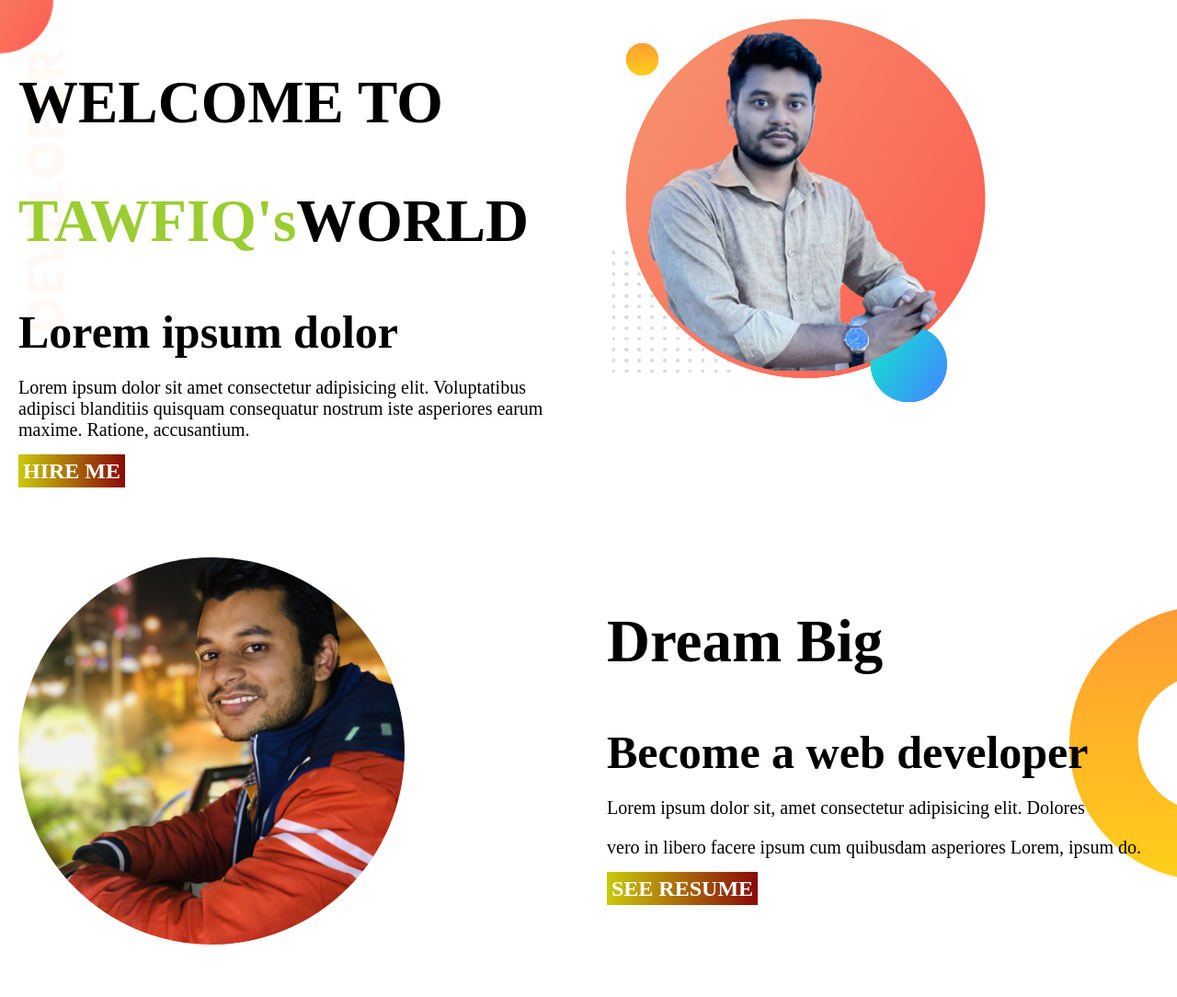
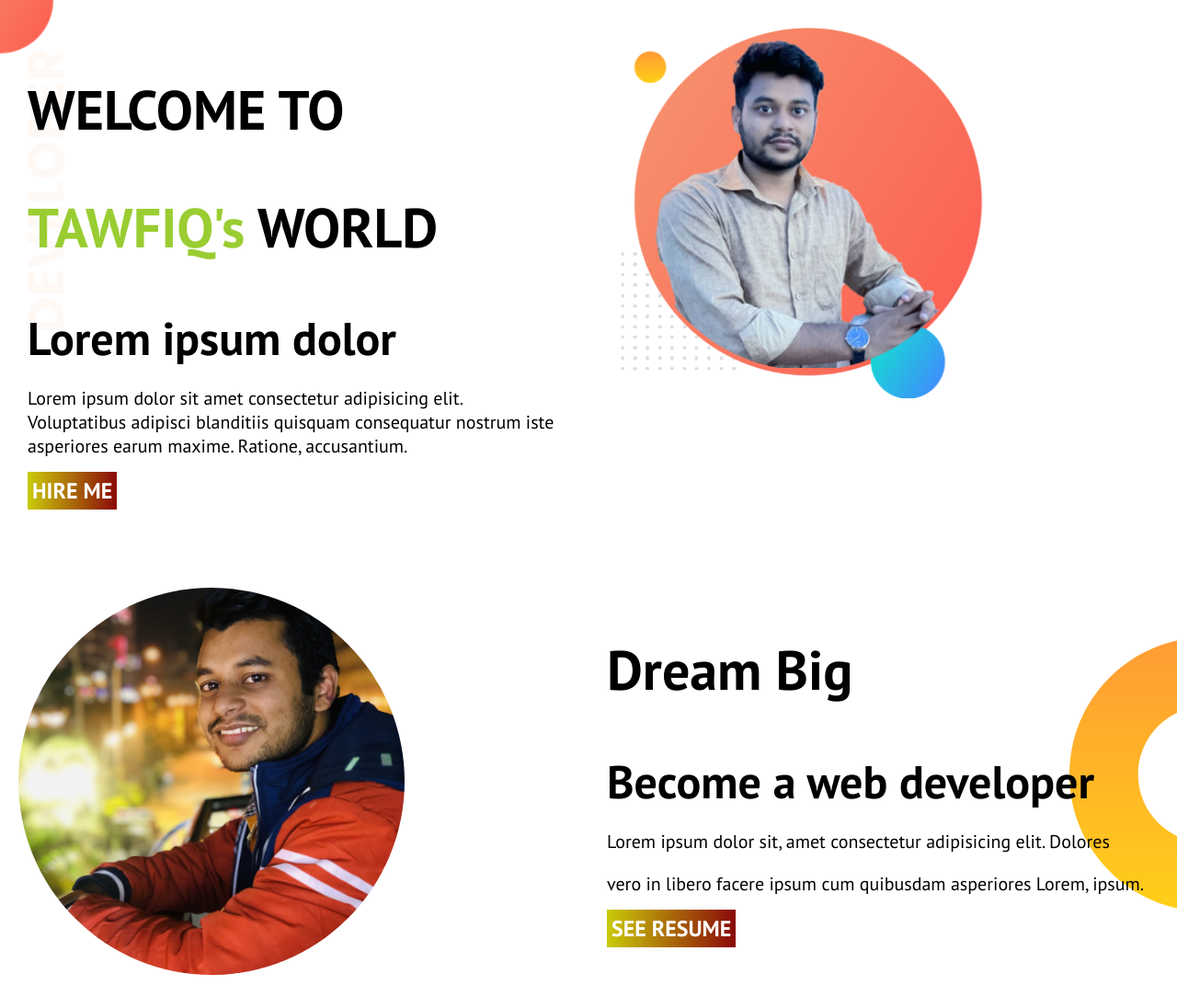
Before and after one commit to tawfiqealahi/my-first-portfolio, a plain HTML site: page index.html in a window 1280 px wide. Shown: the whole page at 92% size. Before the commit the page ends 1051 px from the top, so only its background shows below. Drawn offline with Linux system fonts and the light colour scheme.

Commit message:
second commit

```diff
--- a/index.html
+++ b/index.html
@@ -5,6 +5,9 @@
     <meta http-equiv="X-UA-Compatible" content="IE=edge">
     <meta name="viewport" content="width=device-width, initial-scale=1.0">
     <title>my-first-portfolio</title>
+    <link rel="preconnect" href="https://fonts.googleapis.com">
+<link rel="preconnect" href="https://fonts.gstatic.com" crossorigin>
+<link href="https://fonts.googleapis.com/css2?family=PT+Sans:wght@400;700&display=swap" rel="stylesheet">
     <link rel="stylesheet" href="style/style.css">
 </head>
 <body>
@@ -12,14 +15,14 @@
 
         <div class="half-width" >
             <h1>WELCOME TO</h1>
-            <H1><SPAN>TAWFIQ's</SPAN>WORLD</H1>
+            <H1><SPAN>TAWFIQ's </SPAN>WORLD</H1>
             <STRONG>Lorem ipsum dolor</STRONG>
             <p>Lorem ipsum dolor sit amet consectetur adipisicing elit. Voluptatibus adipisci blanditiis quisquam consequatur nostrum iste asperiores earum maxime. Ratione, accusantium.</p>
             <h2> <a target="_blank" href="#">   HIRE ME </a> </h2>
 
         </div>
         <div class="half-width">
-            <img src="img/my first portfolio 1.png" alt="">
+            <img src="img/my-first-portfolio-1.png" alt="my photo">
         </div>
     </section>
     <section class="dream-part">
@@ -27,15 +30,10 @@
        <div class="middle">
             <h1> Dream Big </h1>
         <strong>Become a web developer</strong>
-        <p>Lorem ipsum dolor sit, amet consectetur adipisicing elit. Dolores </p> <p> vero in libero facere ipsum cum quibusdam asperiores  Lorem, ipsum do.
+        <p>Lorem ipsum dolor sit, amet consectetur adipisicing elit. Dolores </p> <p> vero in libero facere ipsum cum quibusdam asperiores  Lorem, ipsum.
         </p>
         <h2><a target="_blank" href="#">SEE RESUME</a></h2>
     </div>
     </section>
-
-
-
-
-
 </body>
 </html>
--- a/style/style.css
+++ b/style/style.css
@@ -1,10 +1,11 @@
 body{
     margin: 0;
     padding: 0;
+    font-family: 'PT Sans', sans-serif;
 }
 h1{
-    font-weight: 50px;
-    font-size: 65px;
+
+    font-size: 60px;
 }
 strong{
     font-size: 50px;
@@ -31,7 +32,7 @@ section{
 }
 .half-width{
     width: 50%;
-    margin: 20px;
+    margin: 30px;
 }
 .half-width img{
     width: 70%;
```
Also changed, not shown: img/my-first-portfolio-1.png (renamed from img/my first portfolio 1.png).
